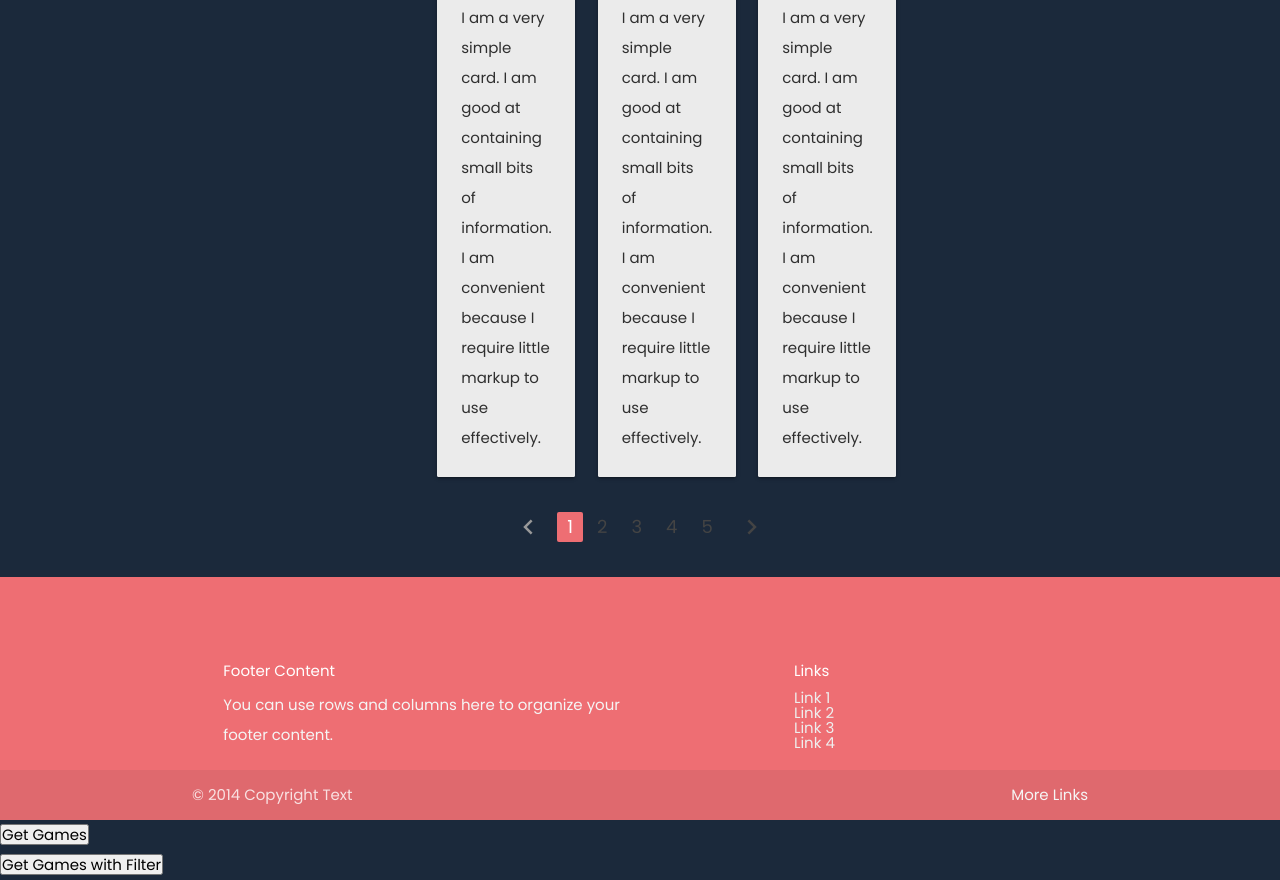
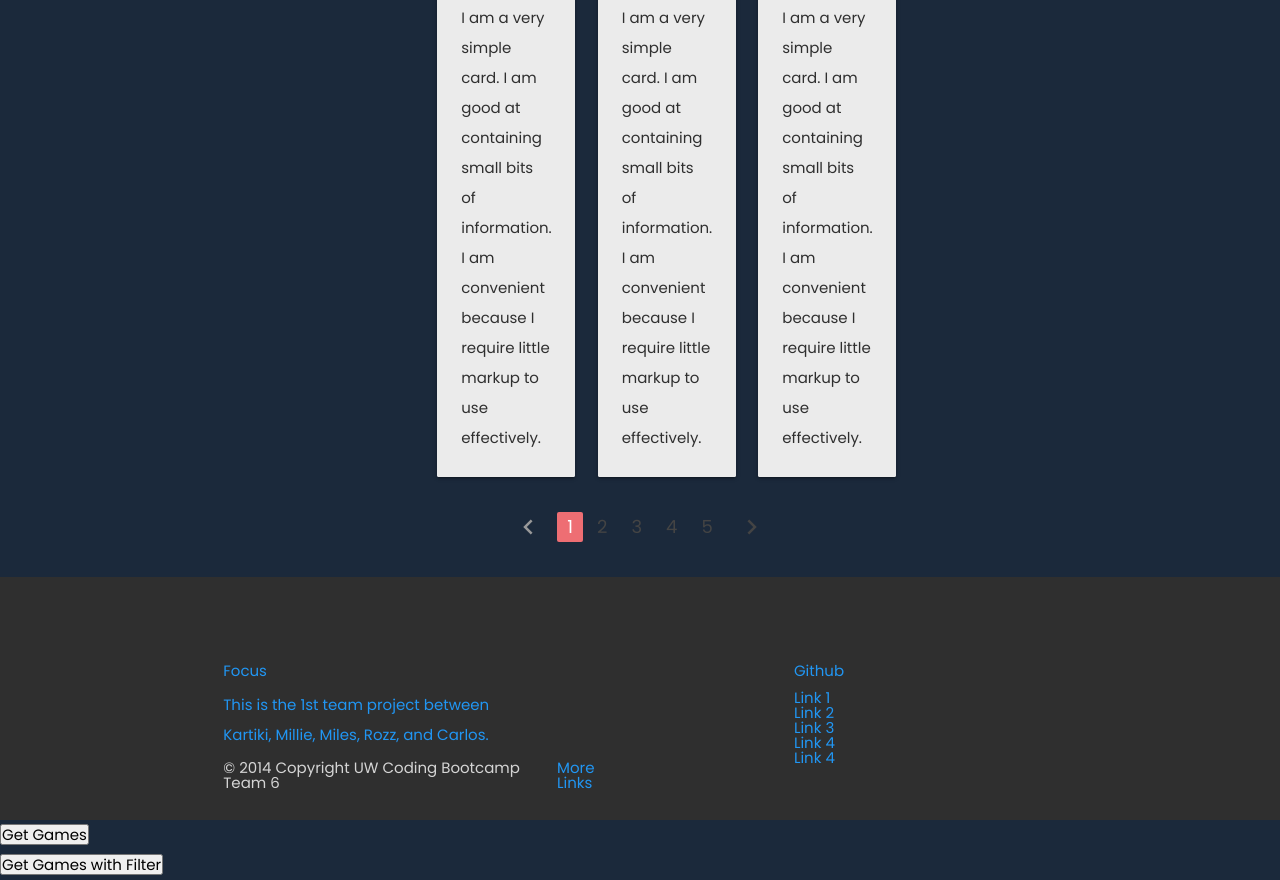
Before and after one commit to KS1/UGameOn, a plain HTML site: page index.html in a window 1280 px wide. Shown: the part 1109-1989 px from the top of the page. Drawn offline with nearby package versions, Linux system fonts and the light colour scheme; no server answers.

Commit message:
small changes

```diff
--- a/assets/css/style.css
+++ b/assets/css/style.css
@@ -75,3 +75,7 @@ body {
     background-color: #4d9aff;
     box-shadow: 0 0 10px #aabeff;
   }
+
+  .page-footer {
+    background-color: rgb(47, 47, 47);
+  }
--- a/index.html
+++ b/index.html
@@ -210,6 +210,20 @@
 
                 <br/>
 
+                <p>
+                  <label>Sort By:</label>
+                  <select class="browser-default">
+                    <option value="" disabled selected>Sort By:</option>
+                    <option value="1">Relevance</option>
+                    <option value="2">Popularity</option>
+                    <option value="3">Release Date</option>
+                    <option value="3">Alphabetical</option>
+                  </select>
+                </p>
+                <!-- ------------------------------------- -->
+
+                <br/>
+
                 <!-- ------------------------------------- -->
                 <!-- Example Check boxes -->
                 <!-- https://materializecss.com/checkboxes.html -->
@@ -400,7 +414,7 @@
               <div class="center-align">
                 <ul class="pagination">
                   <li class="disabled"><a href="#!"><i class="material-icons">chevron_left</i></a></li>
-                  <li class="active"><a href="#!">1</a></li>
+                  <li class="active" class="blue-text text-darken-2"><a href="#!">1</a></li>
                   <li class="waves-effect"><a href="#!">2</a></li>
                   <li class="waves-effect"><a href="#!">3</a></li>
                   <li class="waves-effect"><a href="#!">4</a></li>
@@ -438,26 +452,25 @@
       <div class="container">
         <div class="row">
           <div class="col l6 s12">
-            <h5 class="white-text">Footer Content</h5>
-            <p class="grey-text text-lighten-4">You can use rows and columns here to organize your footer content.</p>
+            <h5 class="blue-text lighten-1">Focus</h5>
+            <p class="blue-text lighten-1">This is the 1st team project between</p>
+            <p class="blue-text lighten-1">Kartiki, Millie, Miles, Rozz, and Carlos.</p>
+            <div class="footer-copyright">
+              © 2014 Copyright UW Coding Bootcamp Team 6
+              <a class="blue-text lighten-1" href="#!">More Links</a>
+            </div>
           </div>
           <div class="col l4 offset-l2 s12">
-            <h5 class="white-text">Links</h5>
+            <h5 class="blue-text lighten-1">Github</h5>
             <ul>
-              <li><a class="grey-text text-lighten-3" href="#!">Link 1</a></li>
-              <li><a class="grey-text text-lighten-3" href="#!">Link 2</a></li>
-              <li><a class="grey-text text-lighten-3" href="#!">Link 3</a></li>
-              <li><a class="grey-text text-lighten-3" href="#!">Link 4</a></li>
+              <li><a class="blue-text lighten-1" href="#!">Link 1</a></li>
+              <li><a class="blue-text lighten-1" href="#!">Link 2</a></li>
+              <li><a class="blue-text lighten-1" href="#!">Link 3</a></li>
+              <li><a class="blue-text lighten-1" href="#!">Link 4</a></li>
+              <li><a class="blue-text lighten-1" href="#!">Link 4</a></li>
             </ul>
           </div>
         </div>
-      </div>
-      <div class="footer-copyright">
-        <div class="container">
-        © 2014 Copyright Text
-        <a class="grey-text text-lighten-4 right" href="#!">More Links</a>
-        </div>
-      </div>
     </footer>
 
     <!-- Used for API calls testing. Please do not delete these buttons. -->
```
